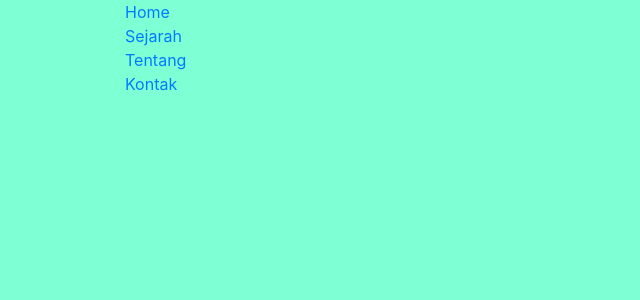
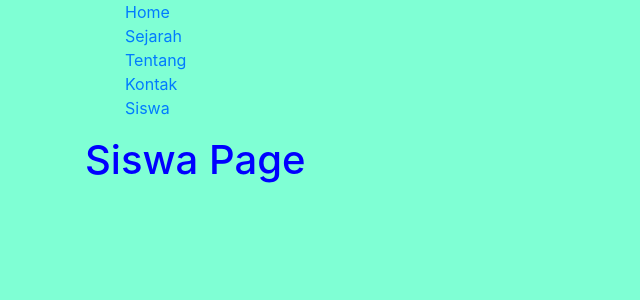
Before and after one commit to ujangaris/ReactJS, a React (Create React App) app: page /siswa in a window 1280 px wide. Shown: the top 300 px of the page, without its empty margins (0-640 px from the left). Built offline with nearby package versions, Linux system fonts and the light colour scheme.

Commit message:
#7 Props | siswa

```diff
--- a/src/App.js
+++ b/src/App.js
@@ -6,6 +6,7 @@ import Home from './pages/Home';
 import Kontak from './pages/Kontak';
 import Sejarah from './pages/Sejarah';
 import Tentang from './pages/Tentang';
+import Siswa from './pages/Siswa';
 import { BrowserRouter, Route, Switch } from "react-router-dom";
 
 function App() {
@@ -18,6 +19,7 @@ function App() {
           <Route path="/kontak" component={Kontak} />
           <Route path="/sejarah" component={Sejarah} />
         <Route path="/tentang" component={Tentang} />
+          <Route path="/siswa" component={Siswa} />
         </Switch>
       </div>
     </BrowserRouter>
--- a/src/pages/Nav.js
+++ b/src/pages/Nav.js
@@ -16,6 +16,9 @@ function Nav() {
                 <Link to="/kontak">
                     <li>Kontak</li>
                 </Link>
+                <Link to="/siswa">
+                    <li>Siswa</li>
+                </Link>
             </ul>
         </div>
     );
--- /dev/null
+++ b/src/pages/Siswa.js
@@ -0,0 +1,9 @@
+function Siswa() {
+    return (
+        <div className="App">
+            <h1>Siswa Page</h1>
+        </div>
+    );
+}
+
+export default Siswa;
--- a/src/pages/Tentang.js
+++ b/src/pages/Tentang.js
@@ -3,7 +3,7 @@ function Tentang() {
         <div className="App">
             <h1>Tentang Belajar React</h1>
             <p>Isi Tentang Belajar React</p>
-            <button type="button" class="btn btn-primary">Button</button>
+            <button type="button" className="btn btn-primary">Button</button>
         </div>
     );
 }
```
